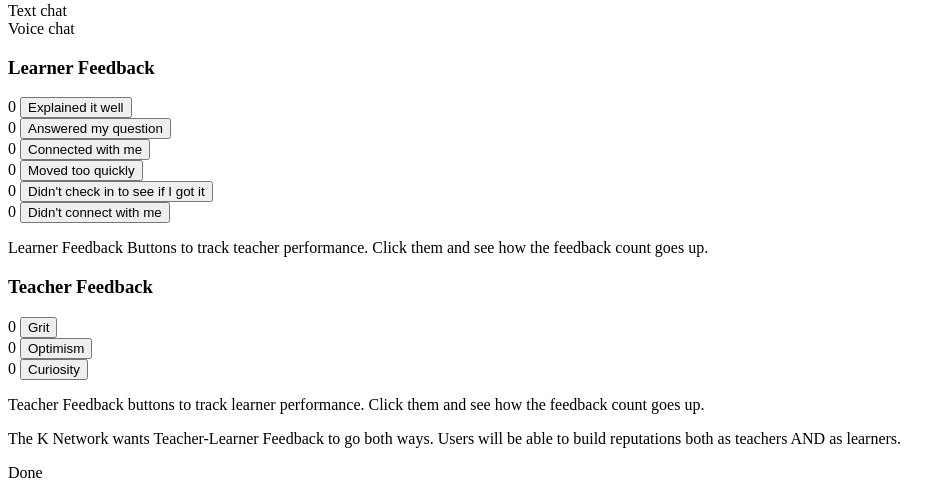
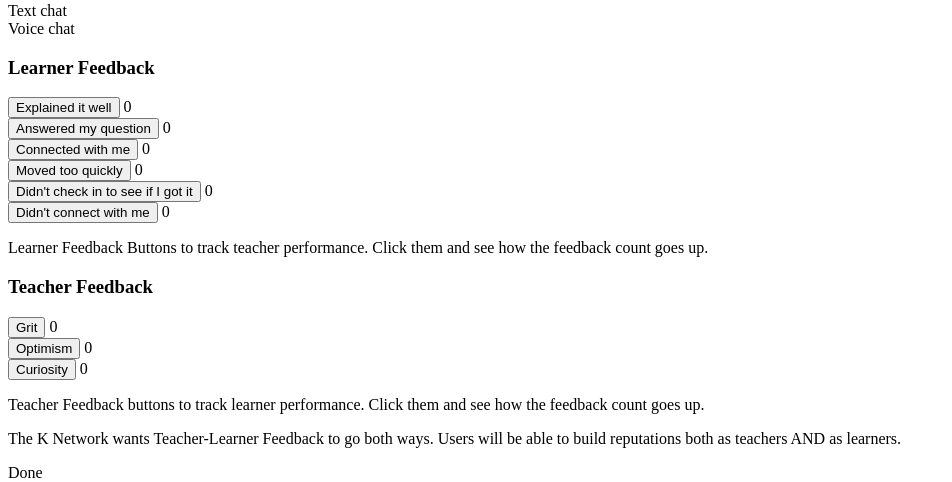
Before and after one commit to oddbird/knet, a Django app: template templates/demo.html in a window 1280 px wide. Shown: the part 817-1299 px from the top of the page, without its empty margins (0-952 px from the left). Run offline with Django 3.2, Linux system fonts and the light colour scheme; the template is opened without the code that fills it, so the values that code supplies are empty; some libraries are stand-ins or nearby versions.

Commit message:
Wireframe new feedback buttons

```diff
--- a/sass/modules/_demo.scss
+++ b/sass/modules/_demo.scss
@@ -104,11 +104,10 @@
 
 .feedback-item {
   @include adjust-font-size-to($smallpx);
-  display: inline-block;
-  text-align: center;
+  &.positive button { background-color: color($green lightest,.5); }
+  &.negative button { background-color: color($red lightest,.5); }
   [class$="-count"] {
     @include adjust-font-size-to($medpx);
-    display: block;
   }
 }
 
--- a/templates/demo.html
+++ b/templates/demo.html
@@ -95,29 +95,29 @@
 
       <div class="learner-feedback">
         <h3>Learner Feedback</h3>
-        <div class="feedback-item">
+        <div class="feedback-item positive">
+          <button class="explained">Explained it well</button>
           <span class="explained-count">0</span>
-          <button class="explained">Explained it well</button>
         </div>
-        <div class="feedback-item">
+        <div class="feedback-item positive">
+          <button class="answered">Answered my question</button>
           <span class="answered-count">0</span>
-          <button class="answered">Answered my question</button>
         </div>
-        <div class="feedback-item">
+        <div class="feedback-item positive">
+          <button class="connected">Connected with me</button>
           <span class="connected-count">0</span>
-          <button class="connected">Connected with me</button>
         </div>
-        <div class="feedback-item">
+        <div class="feedback-item negative">
+          <button class="tooquick negative">Moved too quickly</button>
           <span class="tooquick-count">0</span>
-          <button class="tooquick">Moved too quickly</button>
         </div>
-        <div class="feedback-item">
+        <div class="feedback-item negative">
+          <button class="oblivious">Didn't check in to see if I got it</button>
           <span class="oblivious-count">0</span>
-          <button class="oblivious">Didn't check in to see if I got it</button>
         </div>
-        <div class="feedback-item">
+        <div class="feedback-item negative">
+          <button class="didnotconnect">Didn't connect with me</button>
           <span class="didnotconnect-count">0</span>
-          <button class="didnotconnect">Didn't connect with me</button>
         </div>
         <p class="instructions">
           Learner Feedback Buttons to track teacher performance.
@@ -127,17 +127,17 @@
 
       <div class="teacher-feedback">
         <h3>Teacher Feedback</h3>
-        <div class="feedback-item">
+        <div class="feedback-item positive">
+          <button class="grit">Grit</button>
           <span class="grit-count">0</span>
-          <button class="grit">Grit</button>
         </div>
-        <div class="feedback-item">
+        <div class="feedback-item positive">
+          <button class="optimism">Optimism</button>
           <span class="optimism-count">0</span>
-          <button class="optimism">Optimism</button>
         </div>
-        <div class="feedback-item">
+        <div class="feedback-item positive">
+          <button class="curiosity">Curiosity</button>
           <span class="curiosity-count">0</span>
-          <button class="curiosity">Curiosity</button>
         </div>
         <p class="instructions">
           Teacher Feedback buttons to track learner performance.
```
Also changed, not shown: static/css/screen.css (+6 -3 lines).
